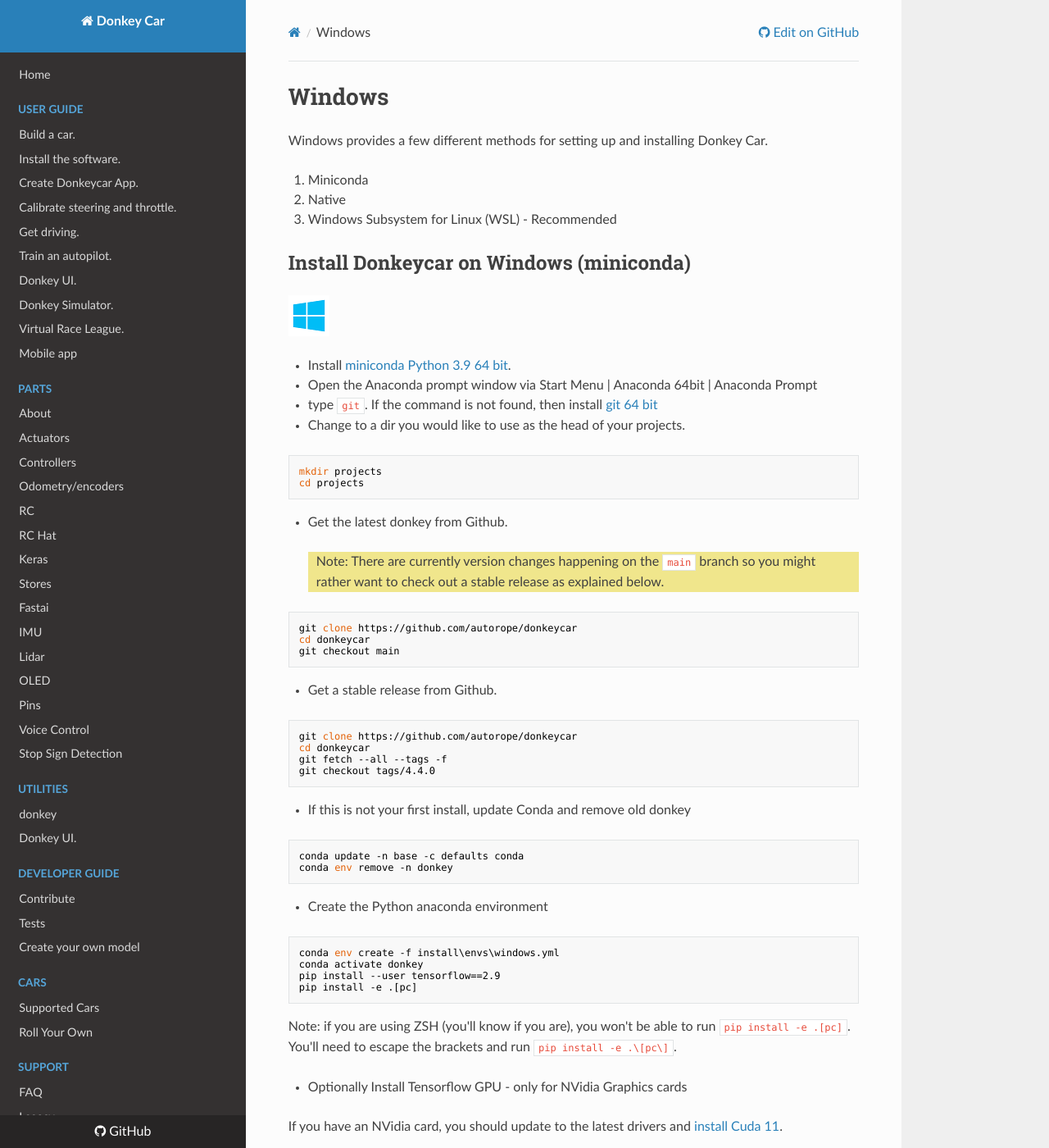
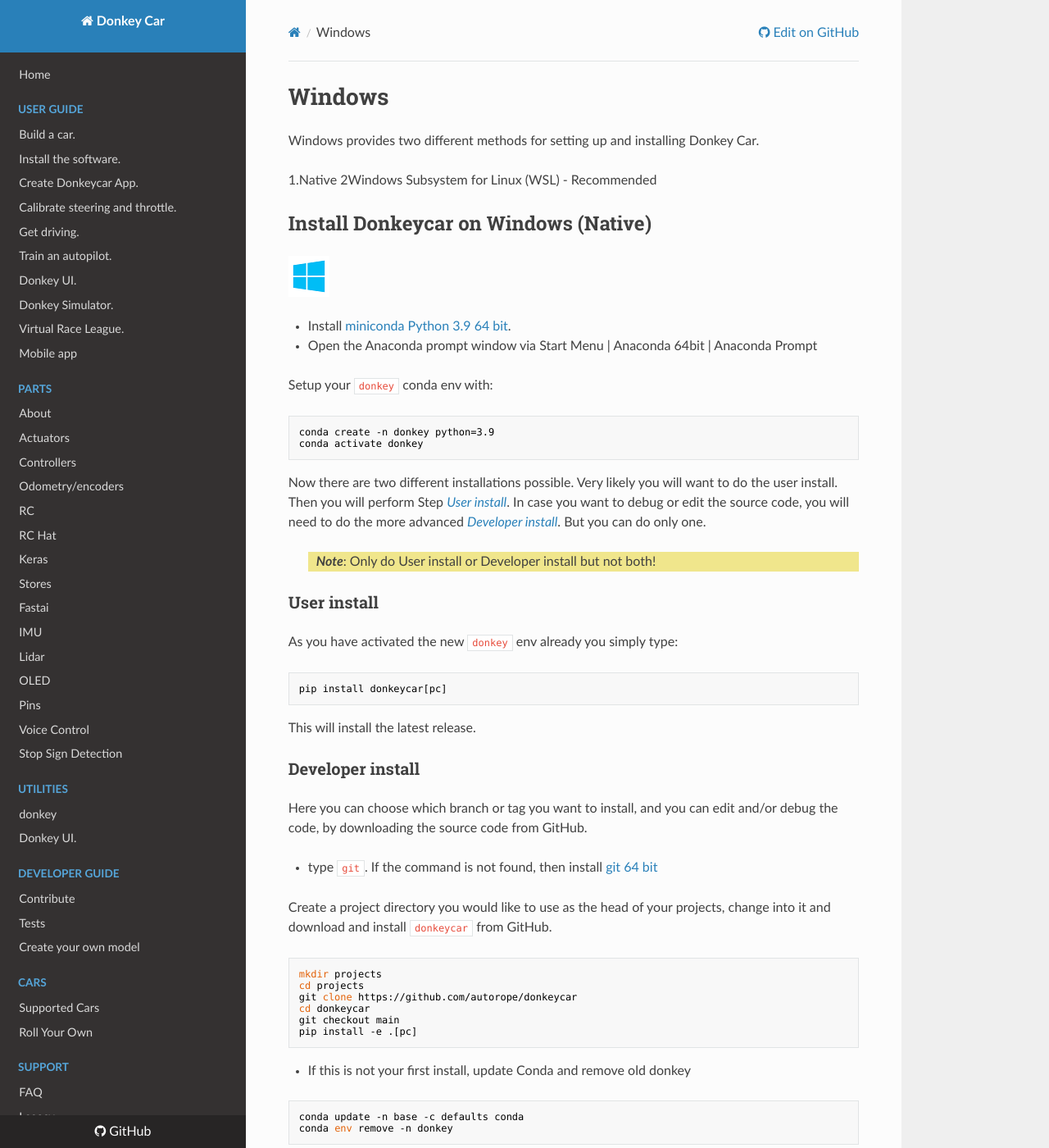
Before and after one commit to autorope/donkeydocs, an MkDocs documentation site: the page built from docs/guide/host_pc/setup_windows.md, in a window 1280 px wide and 1400 px high. Shown: the whole window at 82% size. Built offline with MkDocs 1.6.1, drawn with Linux system fonts in a browser that asks for light colours; nearby versions of some CDN libraries; some of the changed text lies outside the part shown.

Commit message:
Completing windows install guide and fixing mac / ubuntu. On windows, clean up the install to do the standard conda / pip install in native or the ubuntu install in WSL.

````diff
--- a/docs/guide/host_pc/setup_ubuntu.md
+++ b/docs/guide/host_pc/setup_ubuntu.md
@@ -12,32 +12,52 @@ wget https://repo.anaconda.com/miniconda/Miniconda3-py39_23.3.1-0-Linux-x86_64.s
 bash ./Miniconda3-py39_23.3.1-0-Linux-x86_64.sh
 ```
 
-* Change to a dir you would like to use as the head of your projects.
+Setup your `donkey` conda env with:
+
+```bash
+conda create -n donkey python=3.9
+conda activate donkey
+```
+
+Now there are two different installations possible. Very likely you will
+want to do the user install. Then you will perform Step
+[_User install_](#user-install). In case
+you want to debug or edit the source code, you will need to do the more advanced
+[_Developer install_](#developer-install). But you can do only one.
+
+> _**Note**_: Only do User install or Developer install but not both!
+
+### User install
+
+As you have activated the new `donkey` env already you simply type:
+
+```bash
+pip install donkeycar[pc]
+```
+This will install the latest release.
+
+### Developer install
+
+Here you can choose which branch or tag you want to install, and you can
+edit and/or debug the code, by downloading the source code from GitHub.
+
+Create a project directory you would like to use as the
+head of your projects, change into it and download and install `donkeycar`
+from GitHub.
 
 ```bash
 mkdir projects
 cd projects
-```
-
-* Get the latest donkeycar from Github
-
-> Note: There are version changes happening on the `main` branch at the moment, so you might want to checkout a release as explained in the next step.
-
-```bash
 git clone https://github.com/autorope/donkeycar
 cd donkeycar
 git checkout main
+pip install -e .[pc]
 ```
 
-* To get a stable release
+Note: if you are using ZSH (you'll know if you are), you won't be able to
+run `pip install -e .[pc]`. You'll need to escape the brackets and run
+`pip install -e .\[pc\]`.
 
-```bash
-git clone https://github.com/autorope/donkeycar
-cd donkeycar
-git fetch --all --tags -f
-latestTag=$(git describe --tags `git rev-list --tags --max-count=1`)
-git checkout $latestTag
-```
 
 * If this is not your first install, update Conda and remove old donkey
 
@@ -46,44 +66,31 @@ conda update -n base -c defaults conda
 conda env remove -n donkey
 ```
 
-* Create the Python anaconda environment
-
-Recommended (faster install time):
-
-```bash
-conda install mamba -n base -c conda-forge
-mamba env create -f install/envs/ubuntu.yml
-conda activate donkey
-pip install -e .[pc]
-```
-Note: if you are using ZSH (you'll know if you are), you won't be able to run `pip install -e .[pc]`.
-You'll need to escape the brackets and run `pip install -e .\[pc\]`.
-
-Alternative (slower install time):
-
-```bash
-conda env create -f install/envs/ubuntu.yml
-conda activate donkey
-pip install -e .[pc]
-```
-We have observed that the `conda` installation can be very slow. If the install looks like it's hanging
-then you can install with `mamba` instead. This should take < 5 min.
-
-The newer version of Tensorflow is already built with GPU support. If you have an Nvidia GPU, install Cuda 11 following instructions on Nivida's page [here](https://developer.nvidia.com/cuda-11.0-download-archive)
+The newer version of Tensorflow is already built with GPU support. If you
+have an Nvidia GPU, install Cuda 11 following instructions on Nivida's page
+[here](https://developer.nvidia.com/cuda-11.0-download-archive)
 
 * Optional Install Coral edge tpu compiler
 
-If you have a Google Coral edge tpu, you may wish to compile models. You will need to install the edgetpu_compiler exectutable. Follow [their instructions](https://coral.withgoogle.com/docs/edgetpu/compiler/).
+If you have a Google Coral edge tpu, you may wish to compile models. You
+will need to install the edgetpu_compiler exectutable. Follow [their
+instructions](https://coral.withgoogle.com/docs/edgetpu/compiler/).
 
 * Optionally configure PyTorch to use GPU - only for NVidia Graphics cards
 
-If you have an NVidia card, you should update to the latest drivers and [install Cuda SDK](https://www.tensorflow.org/install/gpu#windows_setup).
+If you have an NVidia card, you should update to the latest drivers and
+[install Cuda SDK](https://www.tensorflow.org/install/gpu#windows_setup).
 
 ```bash
 conda install cudatoolkit=11 -c pytorch
 ```
 
-You should replace `<CUDA Version>` with your CUDA version. Any version above 10.0 should work. You can find out your CUDA version by running `nvcc --version` or `nvidia-smi`. (if those commands don't work, it means you don't already have them installed. Follow the directions given by that error to install them.) If the version given by these two commands don't match, go with the version given by `nvidia-smi`.
+You should replace `<CUDA Version>` with your CUDA version. Any version
+above 10.0 should work. You can find out your CUDA version by running
+`nvcc --version` or `nvidia-smi`. (if those commands don't work, it means you
+don't already have them installed. Follow the directions given by that error
+to install them.) If the version given by these two commands don't match, go
+with the version given by `nvidia-smi`.
 
 * Create your local working dir:
 
--- a/docs/guide/host_pc/setup_windows.md
+++ b/docs/guide/host_pc/setup_windows.md
@@ -1,12 +1,12 @@
 # Windows
 
-Windows provides a few different methods for setting up and installing Donkey Car.
+Windows provides two different methods for setting up and installing Donkey
+Car.
 
-1. Miniconda
-2. Native
-3. Windows Subsystem for Linux (WSL) - Recommended
+1.Native
+2Windows Subsystem for Linux (WSL) - Recommended
 
-## Install Donkeycar on Windows (miniconda)
+## Install Donkeycar on Windows (Native)
 
 ![donkey](/assets/logos/windows_logo.png)
 
@@ -14,32 +14,50 @@ Windows provides a few different methods for setting up and installing Donkey Ca
 
 * Open the Anaconda prompt window via Start Menu | Anaconda 64bit | Anaconda Prompt
 
+
+Setup your `donkey` conda env with:
+
+```bash
+conda create -n donkey python=3.9
+conda activate donkey
+```
+
+Now there are two different installations possible. Very likely you will
+want to do the user install. Then you will perform Step
+[_User install_](#user-install). In case
+you want to debug or edit the source code, you will need to do the more advanced
+[_Developer install_](#developer-install). But you can do only one.
+
+> _**Note**_: Only do User install or Developer install but not both!
+
+### User install
+
+As you have activated the new `donkey` env already you simply type:
+
+```bash
+pip install donkeycar[pc]
+```
+This will install the latest release.
+
+### Developer install
+
+Here you can choose which branch or tag you want to install, and you can
+edit and/or debug the code, by downloading the source code from GitHub.
+
 * type `git`. If the command is not found, then install [git 64 bit](https://git-scm.com/download/win)
 
-* Change to a dir you would like to use as the head of your projects.
+
+Create a project directory you would like to use as the
+head of your projects, change into it and download and install `donkeycar`
+from GitHub.
 
 ```bash
 mkdir projects
 cd projects
-```
-
-* Get the latest donkey from Github.
-
-> Note: There are currently version changes happening on the `main` branch so you might rather want to check out a stable release as explained below.
-
-```bash
 git clone https://github.com/autorope/donkeycar
 cd donkeycar
 git checkout main
-```
-
-* Get a stable release from Github.
-
-```bash
-git clone https://github.com/autorope/donkeycar
-cd donkeycar
-git fetch --all --tags -f
-git checkout tags/4.4.0
+pip install -e .[pc]
 ```
 
 * If this is not your first install, update Conda and remove old donkey
@@ -48,16 +66,6 @@ git checkout tags/4.4.0
 conda update -n base -c defaults conda
 conda env remove -n donkey
 ```
-
-* Create the Python anaconda environment
-
-```bash
-conda env create -f install\envs\windows.yml
-conda activate donkey
-pip install --user tensorflow==2.9
-pip install -e .[pc]
-```
-Note: if you are using ZSH (you'll know if you are), you won't be able to run `pip install -e .[pc]`. You'll need to escape the brackets and run `pip install -e .\[pc\]`.
 
 * Optionally Install Tensorflow GPU - only for NVidia Graphics cards
 
@@ -87,60 +95,6 @@ donkey createcar --path ~/mycar
 > type ```conda activate donkey``` to re-enable the mappings to donkey specific
 > Python libraries
 
-----
-### Next let's [install software on Donkeycar](/guide/install_software/#step-2-install-software-on-donkeycar)
-
----
-
-## Install Donkeycar on Windows (native)
-
-![donkey](/assets/logos/windows_logo.png)
-
-* Install [Python 3.9](https://www.python.org/downloads/)
-
-* Install [Git Bash](https://gitforwindows.org/).  During install make sure you check Git to run 'from command line and also from 3rd-party software'.
-
-* Open Command Prompt as Administrator via the Start Menu (cmd.exe | right-click | run as administrator)
-
-* Change to a folder that that you would like to use for all your projects
-
-```shell
-mkdir projects
-cd projects
-```
-
-* Get the latest donkey from Github.
-
-```bash
-git clone https://github.com/autorope/donkeycar
-cd donkeycar
-git checkout main
-```
-
-> NOTE:  The `main` branch has the latest (unstable) version of donkeycar with experimental features.
-
-* Get a stable release from Github:
-
-```bash
-git clone https://github.com/autorope/donkeycar
-cd donkeycar
-git fetch --all --tags
-git checkout tags/4.3.6.1
-```
-
-* Install Donkeycar into Python
-
-```
-pip3 install -e .[pc]
-```
-
-* Recommended for GPU Users: Install Tensorflow GPU - only for NVIDIA Graphics cards
-
-If you have an NVIDIA card, you should update to the lastest drivers and [install Cuda SDK](https://www.tensorflow.org/install/gpu#windows_setup).
-
-```bash
-pip3 install tensorflow
-```
 
 * Create your local working dir:
 
@@ -153,9 +107,6 @@ donkey createcar --path \Users\<username>\projects\mycar --template complete
 >  basic | complete
 >  You can find all the templates in the [donkeycar/donkeycar/templates](https://github.com/autorope/donkeycar/tree/dev/donkeycar/templates) folder
 
----
-### Next let's [install software on Donkeycar](/guide/install_software/#step-2-install-software-on-donkeycar)
----
 
 
 ## Install Donkeycar on Windows (WSL)
@@ -205,4 +156,4 @@ sudo apt-get install libmtdev-dev
 ```
 
 ---
-### Next let's [install software on Donkeycar](/guide/install_software/#step-2-install-software-on-donkeycar)
+## Next let's [install software on Donkeycar](/guide/install_software/#step-2-install-software-on-donkeycar)
````
Also changed, not shown: other parts of docs/guide/host_pc/setup_ubuntu.md (+1 -1 lines), docs/guide/host_pc/setup_mac.md (+15 -7 lines).
